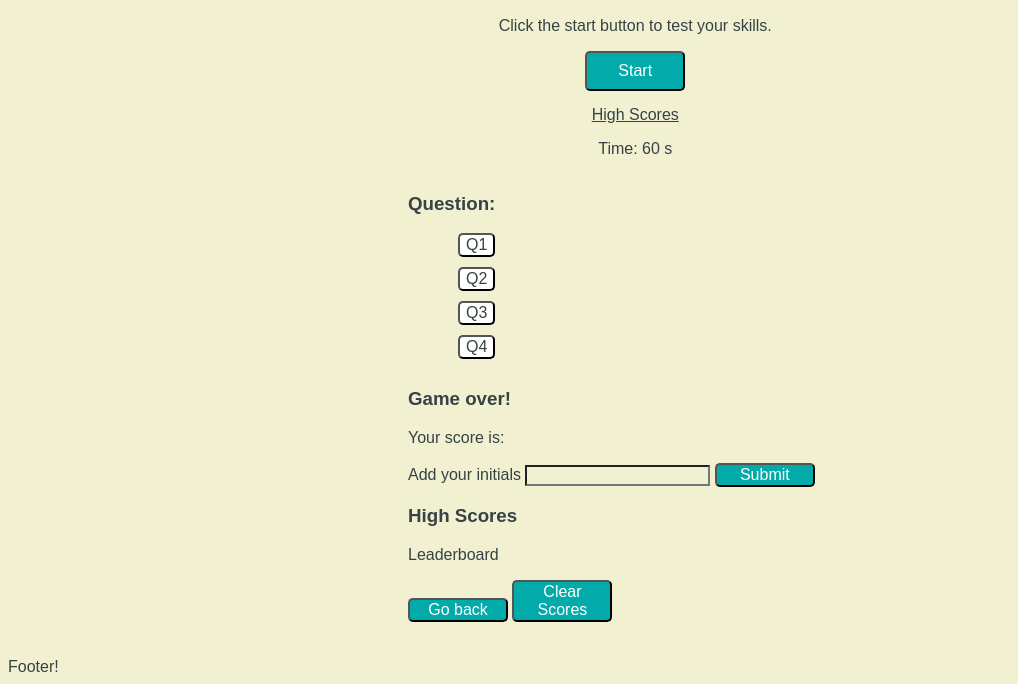
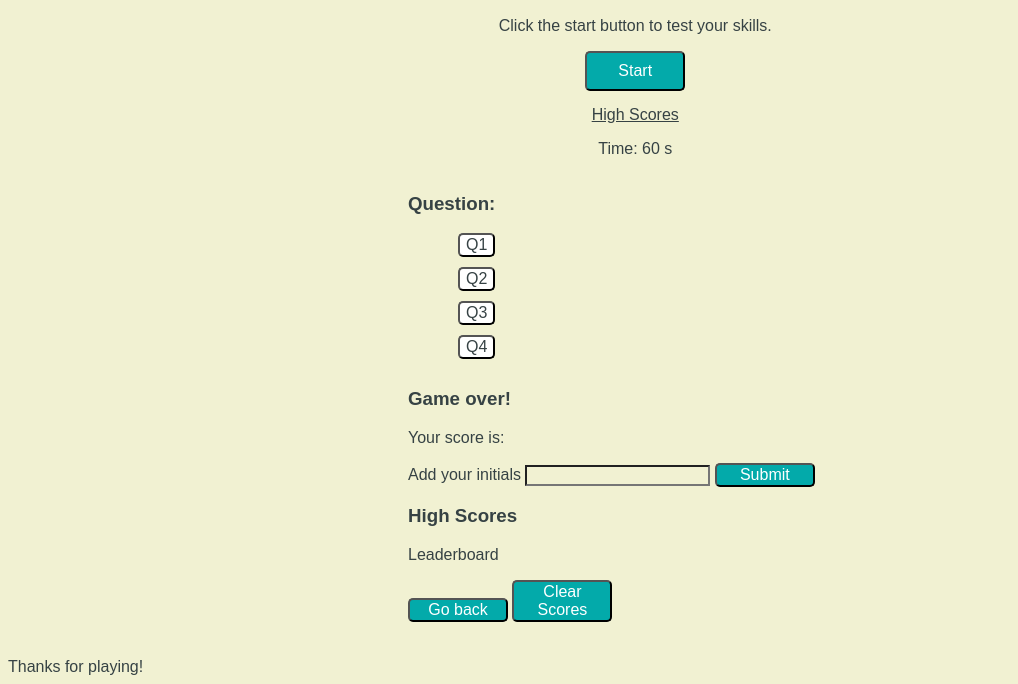
Before and after one commit to sammyc33/code-quiz, a plain HTML site: page index.html in a window 1280 px wide. Shown: the part 119-803 px from the top of the page, without its empty margins (0-1018 px from the left). Drawn offline with Linux system fonts and the light colour scheme.

Commit message:
update footer

```diff
--- a/assets/js/script.js
+++ b/assets/js/script.js
@@ -63,7 +63,7 @@ function askQuestions() {
 
 // Go back
 
-// Clear Scores
+// Click the Clear button to clear the high scores
 
 // Event listener to call the startQuiz function
 startBtn.addEventListener("click", startQuiz);
--- a/index.html
+++ b/index.html
@@ -74,4 +74,4 @@
     <script scr="./assets/js/script.js"></script>
 </body>
 <br> <br>
-<footer> Footer! </footer>
+<footer> Thanks for playing! </footer>
```
